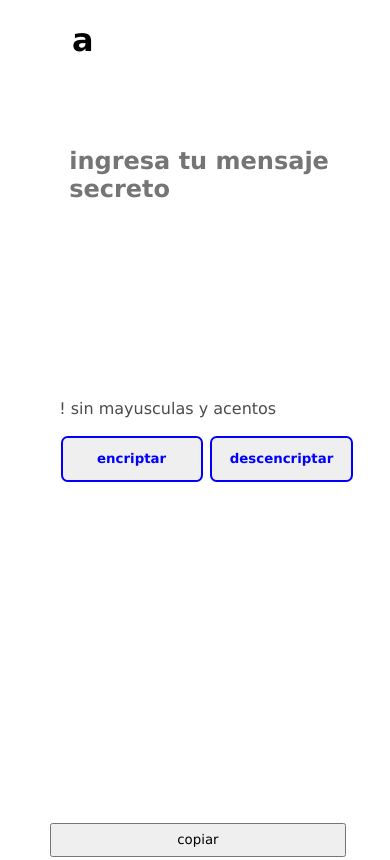
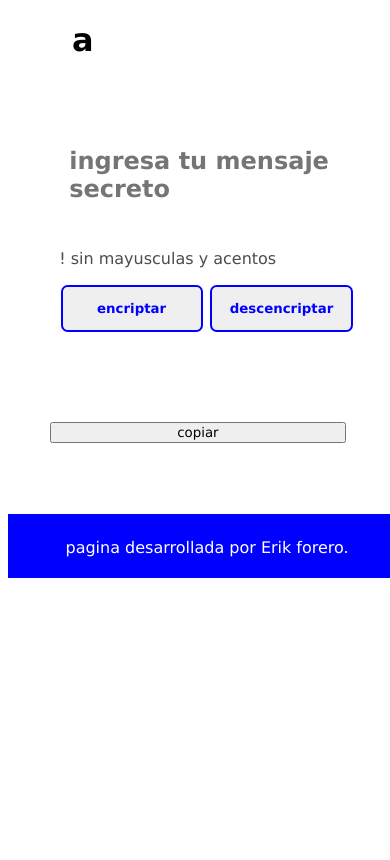
Before and after one commit to erikfora11/encriptador-ONE, a plain HTML site: page index.html in a window 390 px wide. Shown: the top 860 px of the page. Drawn offline with Linux system fonts and the light colour scheme.

Commit message:
solucion de error en mobiles

```diff
--- a/styles.css
+++ b/styles.css
@@ -16,7 +16,6 @@ main{
     align-items: center;
     justify-content: center;
     margin: 1em;
-    height: 26em;
     padding: 1em;
 }
 
@@ -28,7 +27,6 @@ main{
     margin: 0.5em;
     padding: 1em;
     width: 60%;
-    height: 95%;
 }
 
 #encriptado > textarea{
@@ -70,7 +68,6 @@ main{
     padding: 1em;
     margin: 1em;
     width: 40%;
-    height: 95%;
 }
 
 #salida > p {
@@ -109,20 +106,17 @@ footer{
         display: flex;
         flex-direction: column;
         margin: 1em;
-        height: 50em;
         padding: 1em;
     }
     #encriptado{
         margin: 0.5em;
         padding: 1em;
         width: 98%;
-        height: 50%;
     }
 
     #salida{
         padding: 1em;
         margin: 1em;
         width: 98%;
-        height: 50%;
     }
 }
```
